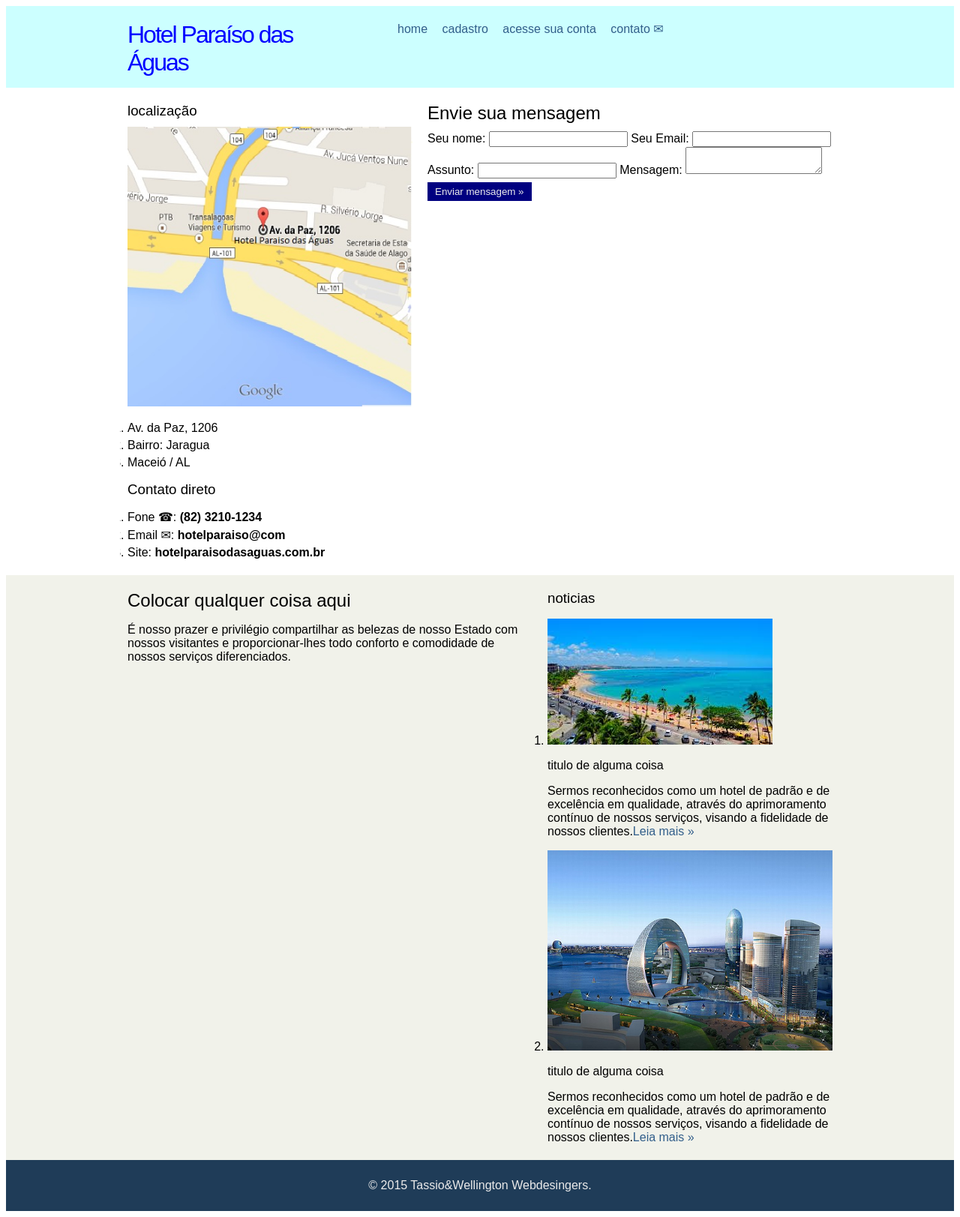
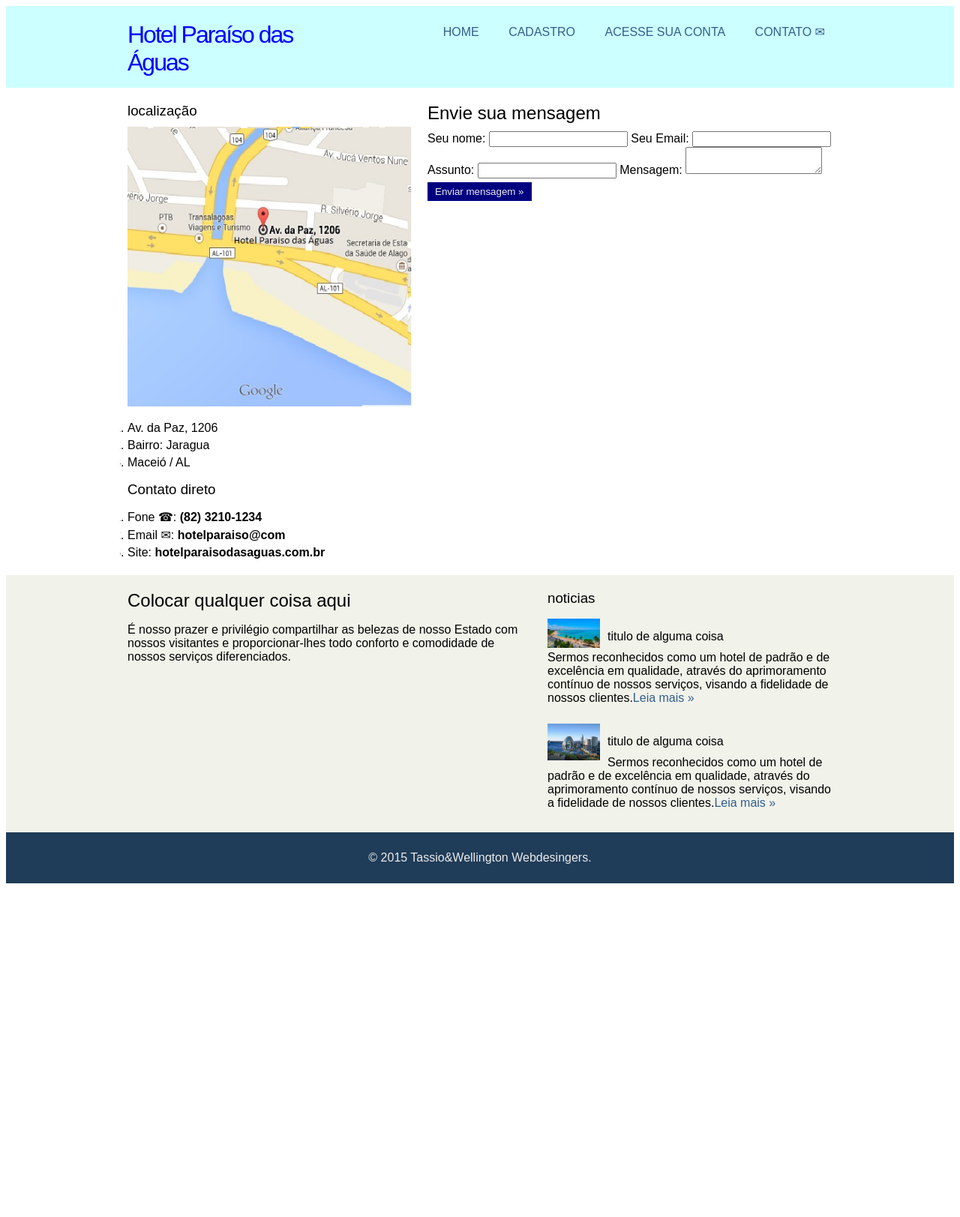
Before and after one commit to tassiofehosi/hotel_final_2, a PHP site: page /contato.html in a window 1280 px wide. Shown: the whole page at 75% size. After the commit the page ends 1178 px from the top, so only its background shows below. Run offline with PHP 8.4, Linux system fonts and the light colour scheme.

Commit message:
inserido linhas de codigos(120 a 173) de formatação de estilos dos menus, contatos e noticias do projeto.

```diff
--- a/css/estilo1.css
+++ b/css/estilo1.css
@@ -117,8 +117,60 @@ h1.logo{
 	text-align: center;
 	font-weight: 100;
 }
-
-
+.menu{
+	text-transform: uppercase;
+	text-align: right;
+	margin-top: 20px;
+}
+.menu li a{
+	padding: 5px 10px;
+	border-radius: 3px;
+}
+.menu li a:hover{
+	text-decoration: none;
+	background: #1f3c58;
+	color: #ebebeb;
+}
+ul.noticias li{
+	clear: both;
+	display: block;
+	overflow: hidden;
+	margin-bottom: 20px;
+}
+ul.noticias li img{
+	width: 70px;
+	height: auto;
+	margin-right: 10px;
+	float: left;
+}
+ul.noticias li h4{
+	margin-top: -2px 0 5px 0;
+	font-weight: 500;
+}
+ul.noticias li p{
+	margin: 5px 0;
+	font-weight: 300;
+}
+ul.noticias li p a{
+	font-weight: 500;
+}
+.contato label{
+	display: block;
+	font-size: 13px;
+	font-weight: 300;
+}
+.contato input, .contato textarea{
+	display: block;
+	margin-bottom: 15px;
+	padding: 5px 2%;
+	width: 96%;
+}
+.contato textarea{
+	height: 150px;
+}
+.contato input.botao{
+	width: auto;
+}
 .controls{
 	text-align: left;
 	position: relative;
```
